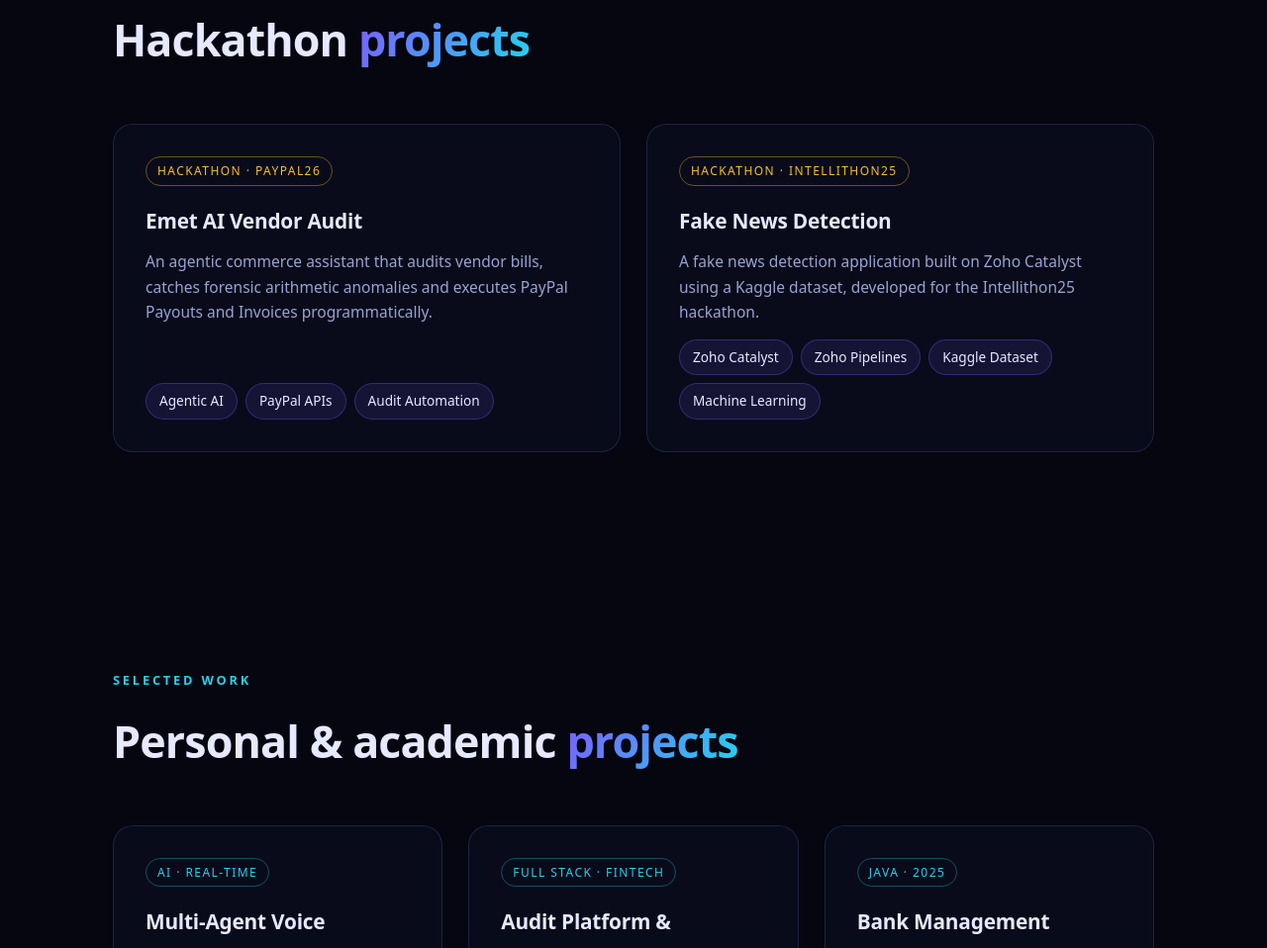
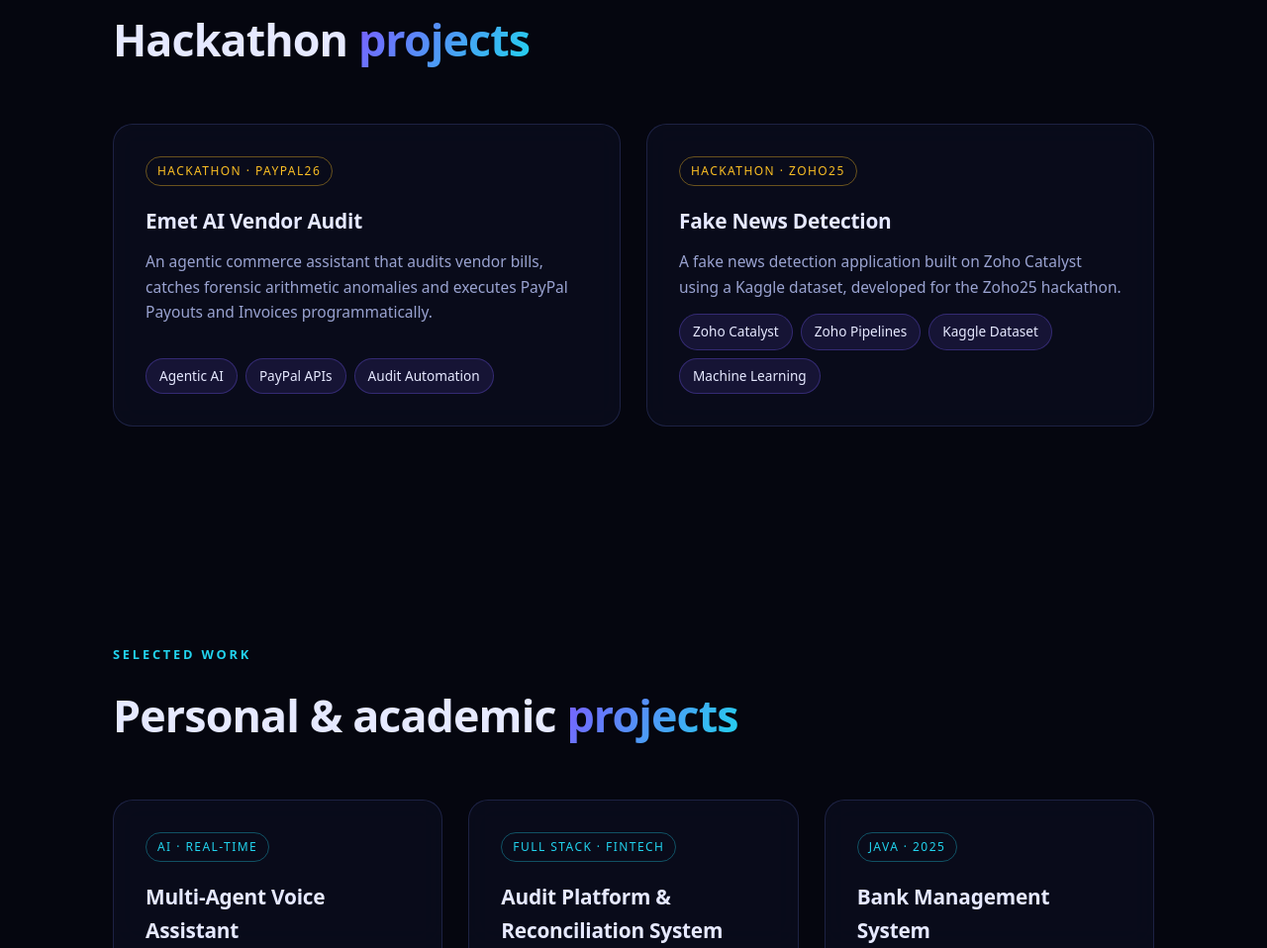
Before and after one commit to vasanthraj13/Portfolio, a plain HTML site: page index.html in a window 1280 px wide. Shown: the part 2831-3789 px from the top of the page at 99% size. Drawn offline with nearby package versions, Linux system fonts and the light colour scheme; animation ran at ten frames a second.

Commit message:
Update projects section

```diff
--- a/index.html
+++ b/index.html
@@ -409,8 +409,8 @@ const hackathons = [
   },
   {
     title: "Fake News Detection",
-    tag: "Hackathon · Intellithon25",
-    desc: "A fake news detection application built on Zoho Catalyst using a Kaggle dataset, developed for the Intellithon25 hackathon.",
+    tag: "Hackathon · Zoho25",
+    desc: "A fake news detection application built on Zoho Catalyst using a Kaggle dataset, developed for the Zoho25 hackathon.",
     points: [],
     stack: ["Zoho Catalyst", "Zoho Pipelines", "Kaggle Dataset", "Machine Learning"]
   }
```
